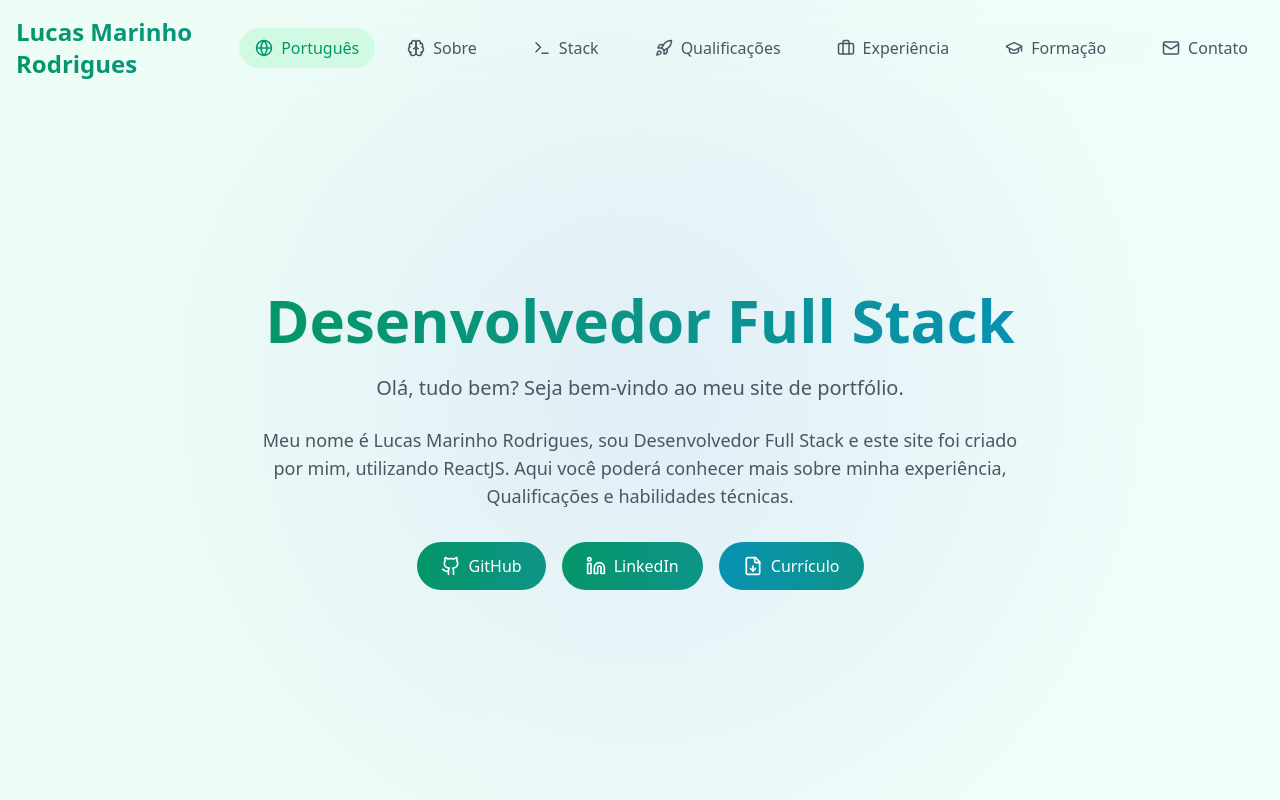
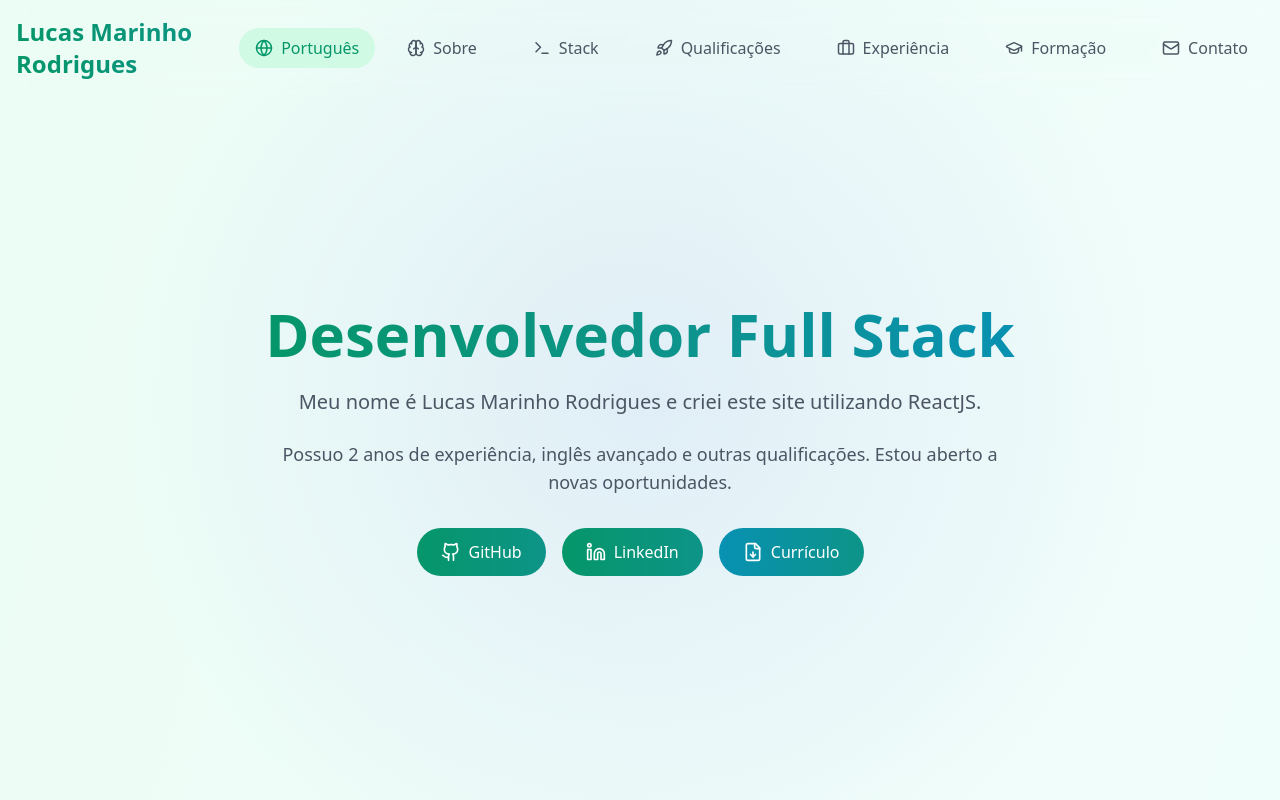
Before and after one commit to lucaspontestur/SiteApresentacao, a React (Vite) app: page / in a window 1280 px wide. Shown: the top 800 px of the page. Built offline with nearby package versions, Linux system fonts and the light colour scheme.

Commit message:
Keys para email e novos termos

```diff
--- a/src/components/ContactFormSection.jsx
+++ b/src/components/ContactFormSection.jsx
@@ -1,6 +1,7 @@
 import { useState } from 'react';
 import { Mail, Loader2 } from 'lucide-react';
 import { Card, CardContent } from "@/components/ui/card";
+import emailjs from '@emailjs/browser';
 
 const ContactFormSection = () => {
   const [formData, setFormData] = useState({
@@ -19,7 +20,18 @@ const ContactFormSection = () => {
     setStatus({ loading: true, error: null, success: false });
 
     try {
-      await new Promise(resolve => setTimeout(resolve, 1500));
+      await emailjs.send(
+        'service_ymkf4xp',
+        'template_pr4m0rf',
+        {
+          from_name: formData.name,
+          from_email: formData.email,
+          message: formData.message,
+          to_name: 'Lucas Marinho',
+        },
+        'AKlqBNUsagBezz8pn'
+      );
+
       setStatus({ loading: false, error: null, success: true });
       setFormData({ name: '', email: '', message: '' });
 
--- a/src/components/LucasMarinho.jsx
+++ b/src/components/LucasMarinho.jsx
@@ -126,10 +126,10 @@ const LucasMarinho = ({ language, setLanguage }) => {
           </h1>
           <div className="max-w-3xl mx-auto mb-8">
           <p className="text-xl text-gray-600 mb-6">
-          Olá, tudo bem? Seja bem-vindo ao meu site de portfólio.
+          Meu nome é Lucas Marinho Rodrigues e criei este site utilizando ReactJS.
         </p>
         <p className="text-lg text-gray-600 mb-8">
-          Meu nome é Lucas Marinho Rodrigues, sou Desenvolvedor Full Stack e este site foi criado por mim, utilizando ReactJS. Aqui você poderá conhecer mais sobre minha experiência, Qualificações e habilidades técnicas.
+          Possuo 2 anos de experiência, inglês avançado e outras qualificações. Estou aberto a novas oportunidades.
         </p>
 
           </div>
```
